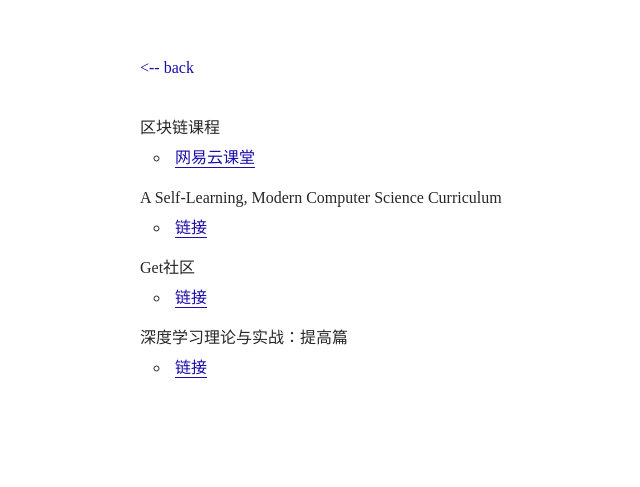
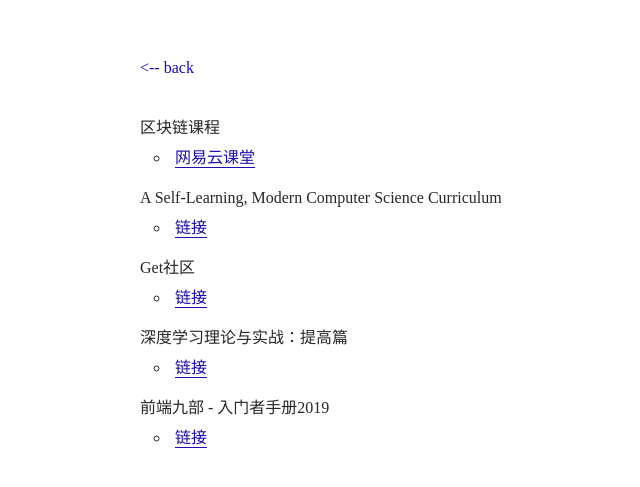
Before and after one commit to maicoder/blog, a Jekyll site: the page built from note/学习资料.md, in a window 1280 px wide. Shown: the top 487 px of the page, without its empty margins (200-840 px from the left). Built offline with Jekyll 4.4.1, drawn with Linux system fonts in a browser that asks for light colours; some web fonts are replaced.

Commit message:
Update 学习资料.md

```diff
--- a/note/学习资料.md
+++ b/note/学习资料.md
@@ -16,3 +16,7 @@ Get社区
 
 深度学习理论与实战：提高篇
 - [链接](http://fancyerii.github.io/2019/03/14/dl-book/)
+
+
+前端九部 - 入门者手册2019
+- [链接](https://www.yuque.com/fe9/basic)
```
